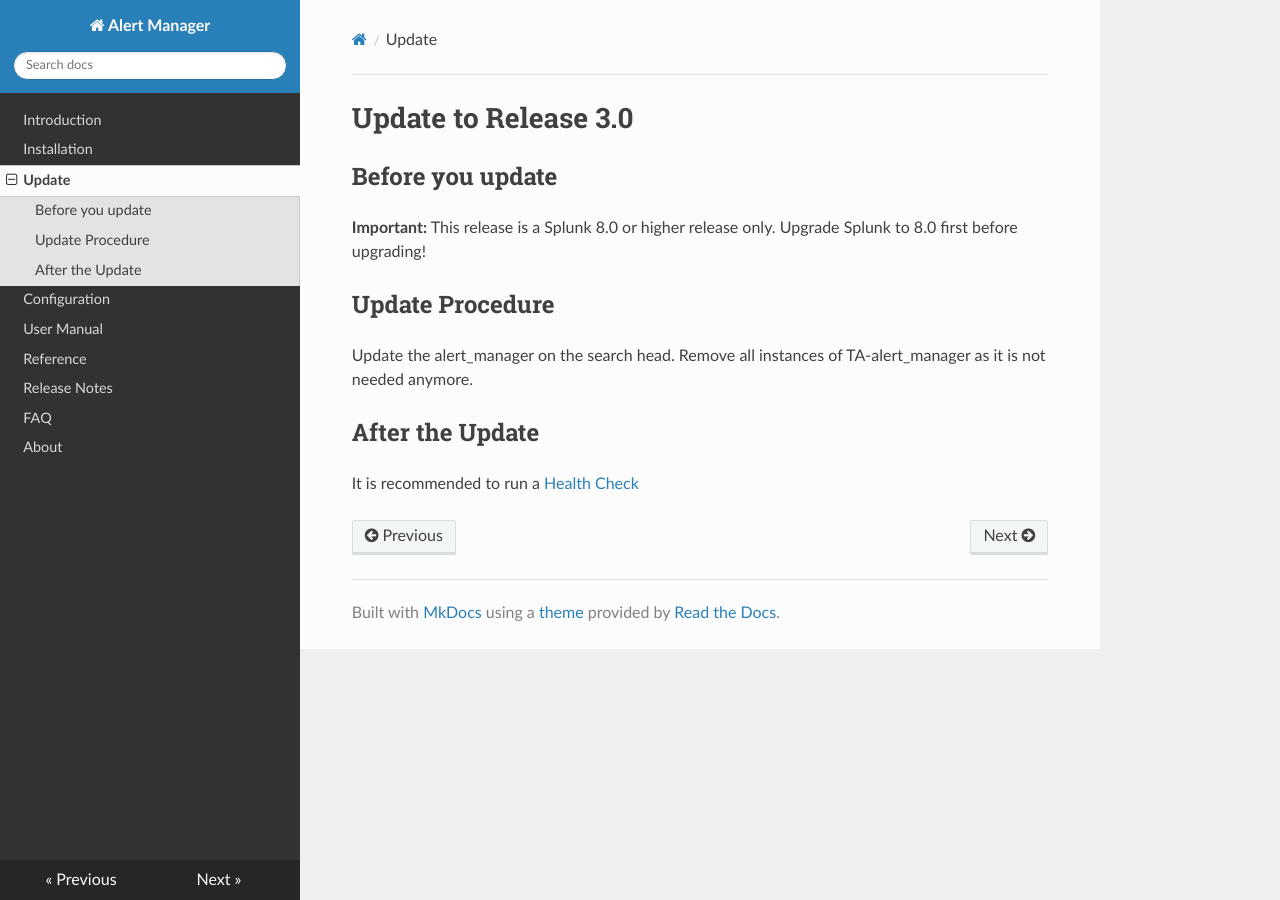
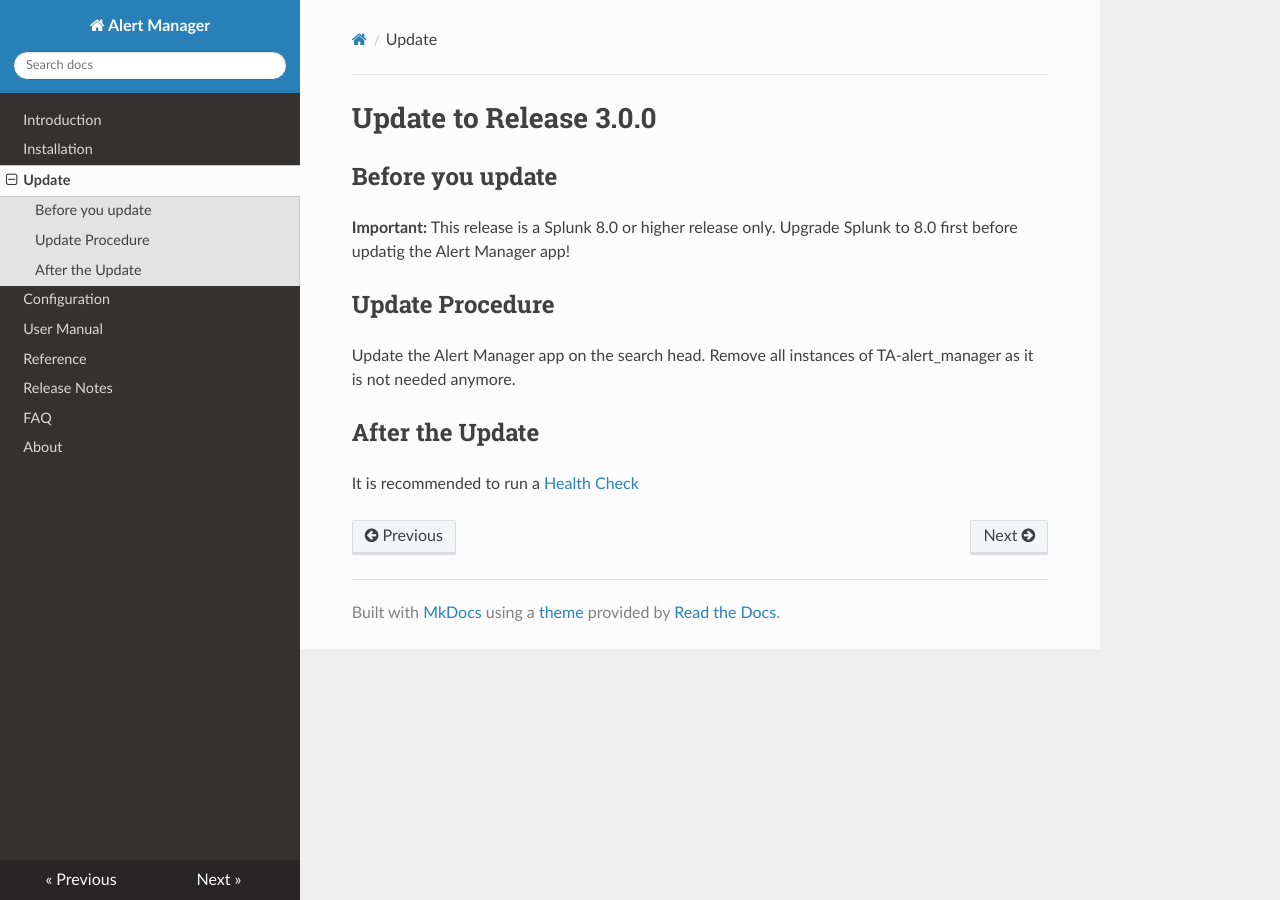
Before and after one commit to alertmanager/alert_manager_docs, an MkDocs documentation site: the page built from docs/update_manual.md, in a window 1280 px wide. Built offline with MkDocs 1.6.1, drawn with Linux system fonts in a browser that asks for light colours; nearby versions of some CDN libraries; old or Windows-style settings are respelled for this version of MkDocs.

Commit message:
Improved instructions

```diff
--- a/docs/update_manual.md
+++ b/docs/update_manual.md
@@ -1,12 +1,12 @@
-# Update to Release 3.0
+# Update to Release 3.0.0
 
 ## Before you update
 
-**Important:** This release is a Splunk 8.0 or higher release only. Upgrade Splunk to 8.0 first before upgrading!
+**Important:** This release is a Splunk 8.0 or higher release only. Upgrade Splunk to 8.0 first before updatig the Alert Manager app!
 
 ## Update Procedure
 
-Update the alert_manager on the search head. Remove all instances of TA-alert_manager as it is not needed anymore.
+Update the Alert Manager app on the search head. Remove all instances of TA-alert_manager as it is not needed anymore.
 
 ## After the Update
 
```
